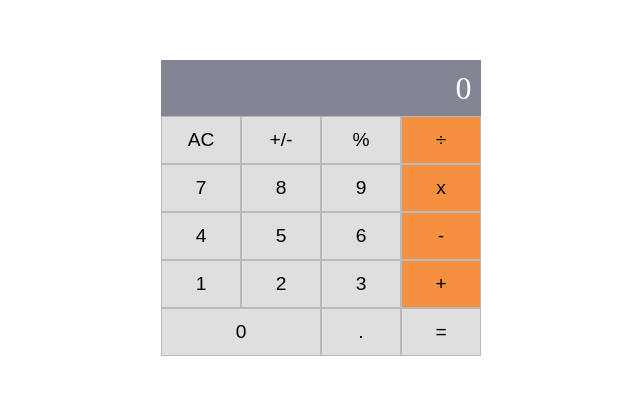
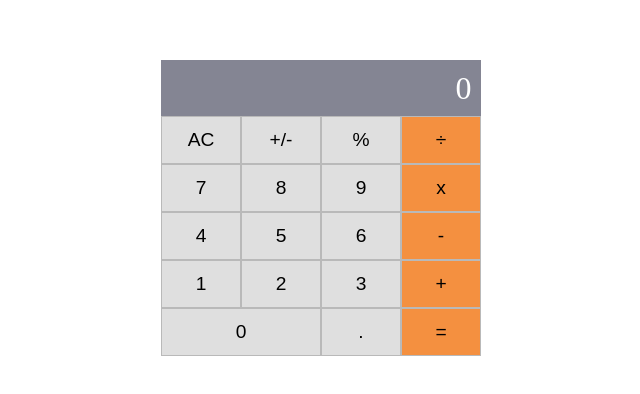
Before and after one commit to EidHachem/math-magicians, a React (Create React App) app: page /calculator in a window 1280 px wide. Shown: the part 192-586 px from the top of the page, without its empty margins (239-879 px from the left). Built offline with nearby package versions, Linux system fonts and the light colour scheme.

Commit message:
Change App function to a class and add  background color to the equal sign

```diff
--- a/src/App.js
+++ b/src/App.js
@@ -1,11 +1,15 @@
+import React from 'react';
 import Calculator from './components/Calculator';
 
-function App() {
-  return (
-    <div>
-      <Calculator />
-    </div>
-  );
+class App extends React.Component {
+  constructor(props) {
+    super(props);
+    this.state = {};
+  }
+
+  render() {
+    return <Calculator />;
+  }
 }
 
 export default App;
--- a/src/components/Calculator.js
+++ b/src/components/Calculator.js
@@ -39,7 +39,9 @@ class Calculator extends React.Component {
           0
         </button>
         <button type="button">.</button>
-        <button type="button">=</button>
+        <button type="button" className="operation">
+          =
+        </button>
       </div>
     );
   }
```
